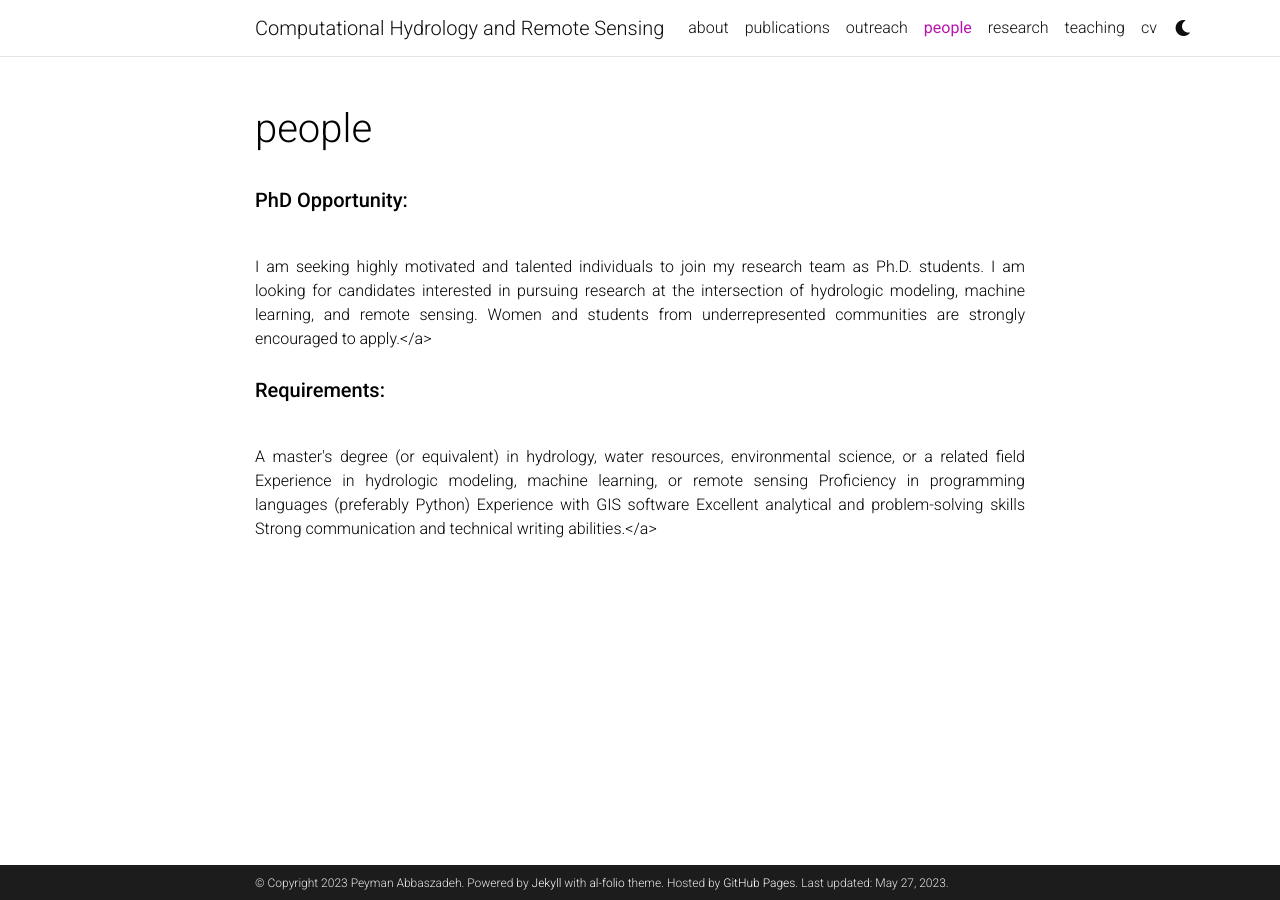
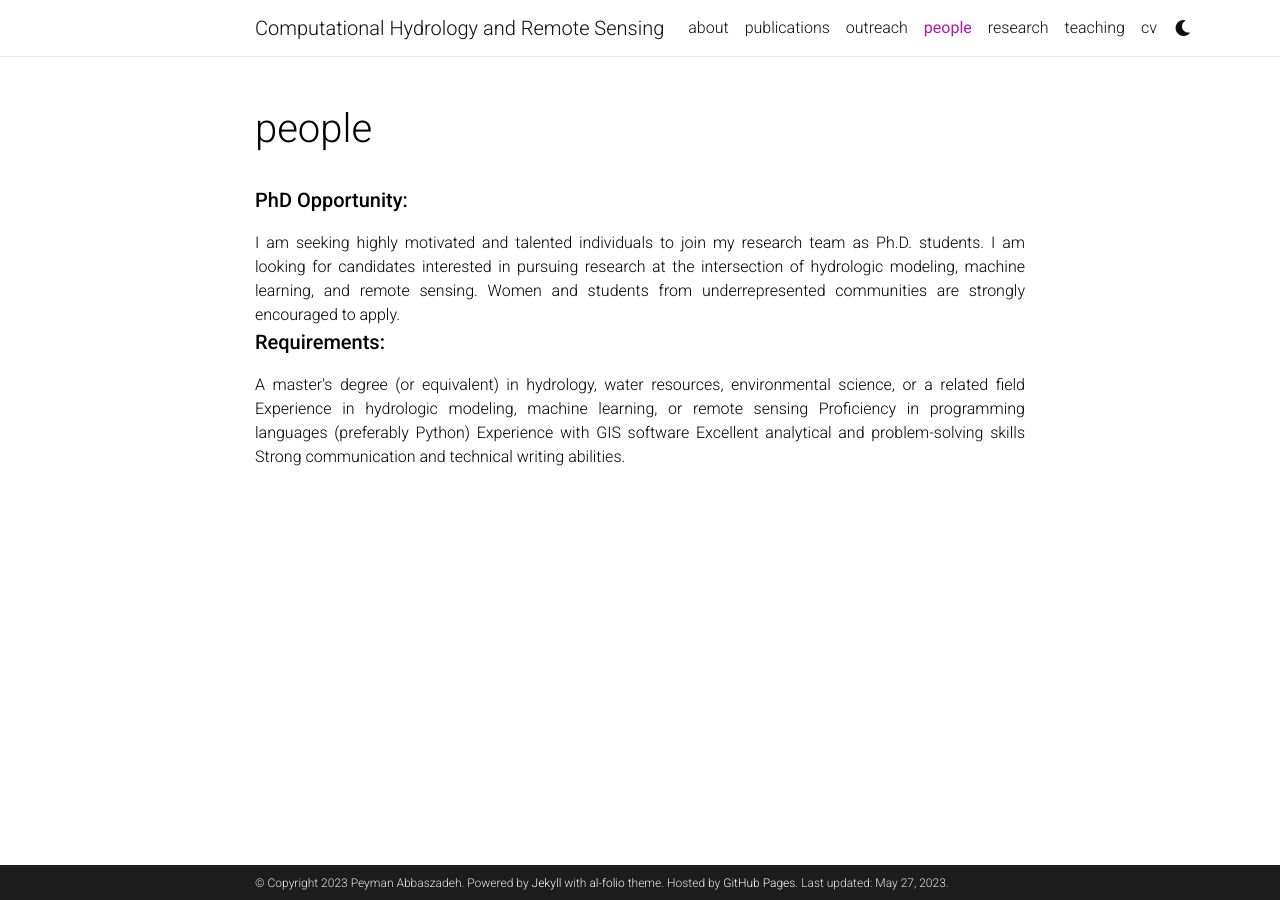
Before and after one commit to Pabbaszadeh/Pabbaszadeh.github.io, a Jekyll site: the page built from _pages/people.md, in a window 1280 px wide. Built offline with Jekyll 4.4.1, drawn with Linux system fonts in a browser that asks for light colours; comment, search, counter and statistics services are not loaded; a style sheet for code colours, icons or effects is not loaded.

Commit message:
Update people.md

```diff
--- a/_pages/people.md
+++ b/_pages/people.md
@@ -8,14 +8,12 @@
 ---
 
 <strong style="font-size: 20px;">PhD Opportunity:</strong><br>
-<br>
-<p style="text-align: justify;">I am seeking highly motivated and talented individuals to join my research team as Ph.D. students. I am looking for candidates interested in pursuing research at the intersection of hydrologic modeling, machine learning, and remote sensing. Women and students from underrepresented communities are strongly encouraged to apply.</a><br><br>
+<p style="text-align: justify;">I am seeking highly motivated and talented individuals to join my research team as Ph.D. students. I am looking for candidates interested in pursuing research at the intersection of hydrologic modeling, machine learning, and remote sensing. Women and students from underrepresented communities are strongly encouraged to apply.<br>
 
 <strong style="font-size: 20px;">Requirements:</strong><br>
-<br>
 <p style="text-align: justify;">A master's degree (or equivalent) in hydrology, water resources, environmental science, or a related field
 Experience in hydrologic modeling, machine learning, or remote sensing
 Proficiency in programming languages (preferably Python)
 Experience with GIS software
 Excellent analytical and problem-solving skills
-Strong communication and technical writing abilities.</a><br><br>
+Strong communication and technical writing abilities.<br>
```
